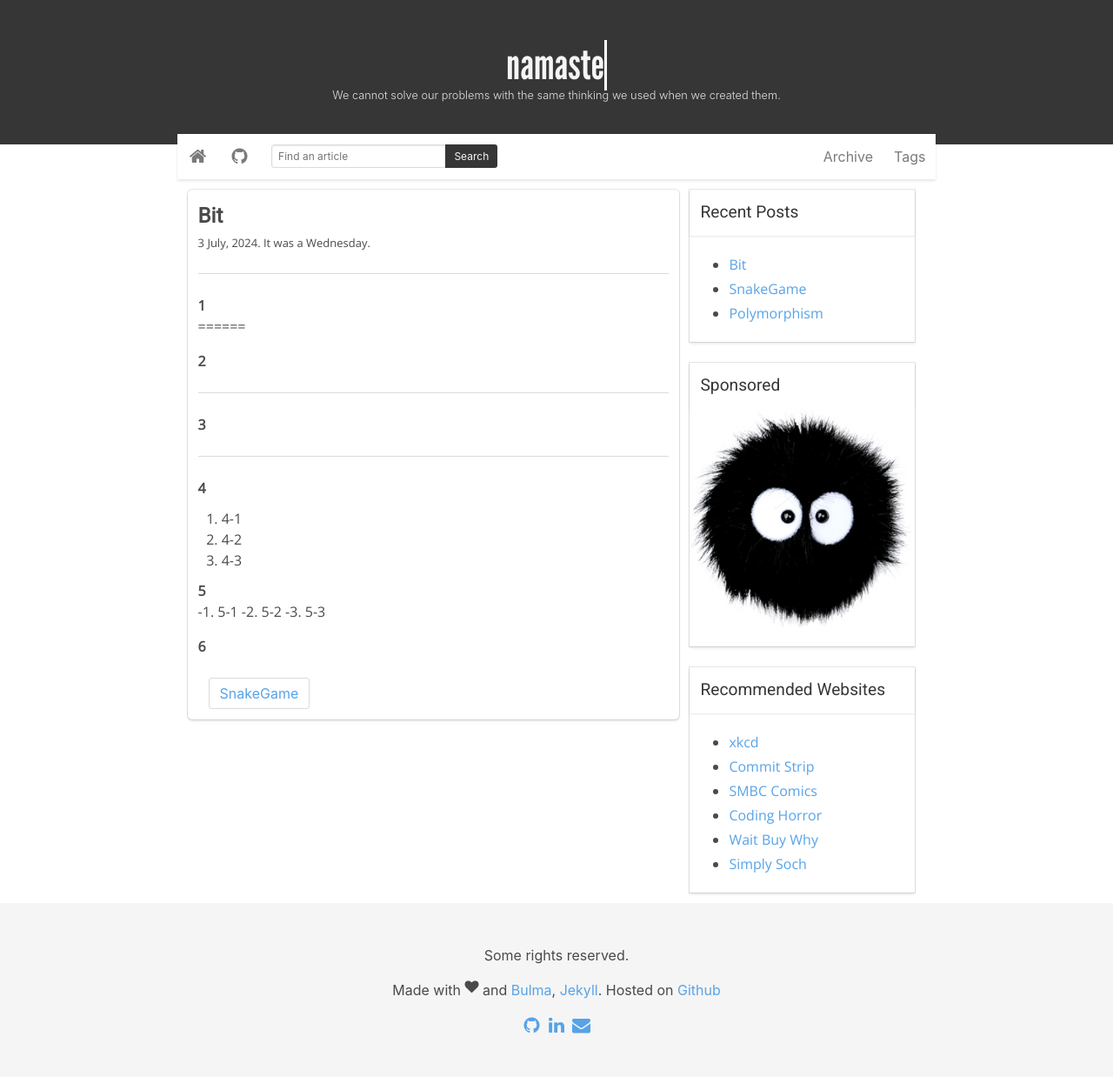
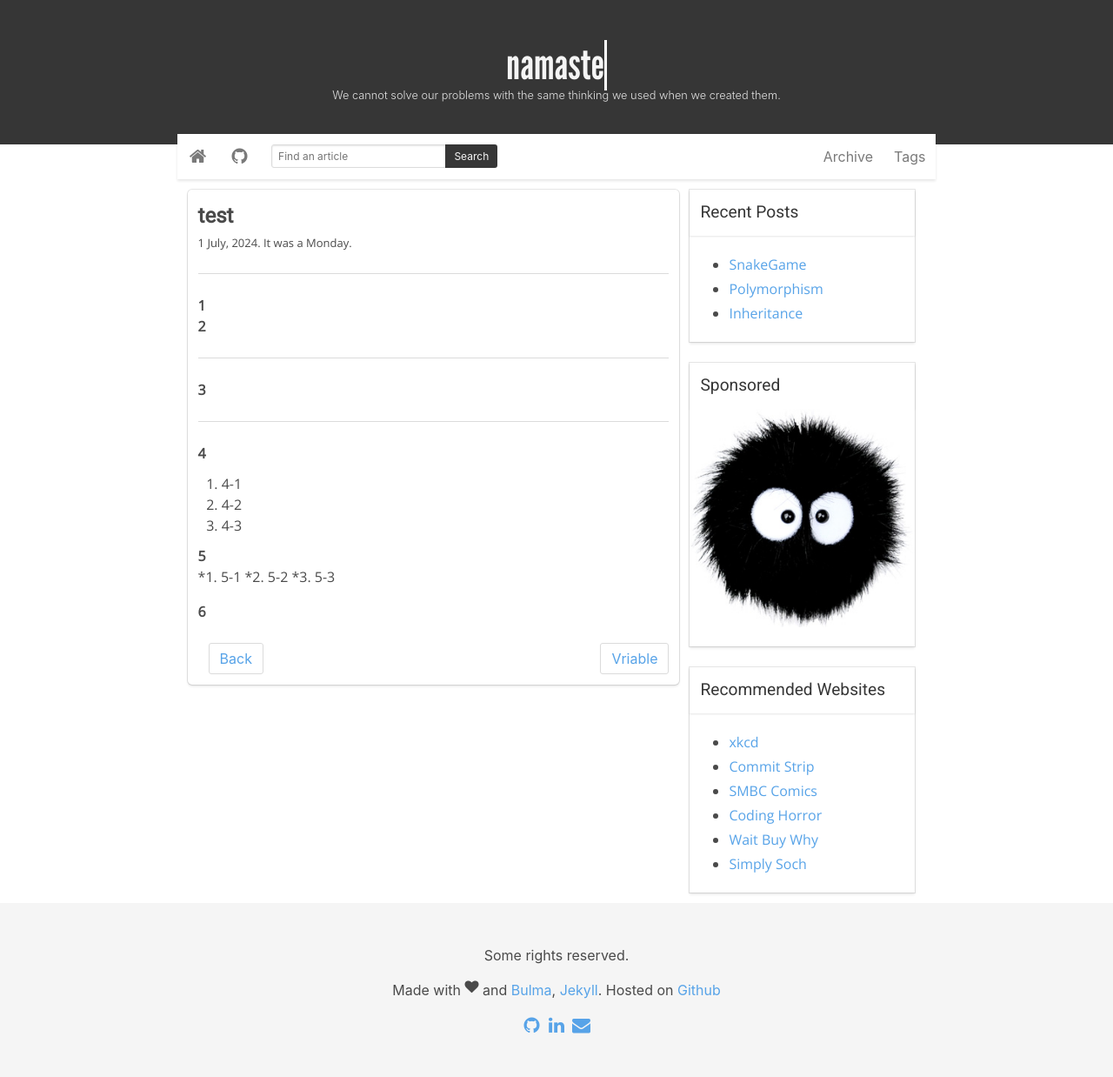
Before and after one commit to ptt0313/ptt0313.github.io, a Jekyll site: the page built from _posts/2024-07-01-Class0th-Sample.markdown, in a window 1280 px wide. Shown: the whole page at 87% size. Built offline with Jekyll 4.4.1, drawn with Linux system fonts in a browser that asks for light colours; comment, search, counter and statistics services are not loaded.

Commit message:
Update 2024-07-01-Class0th-Sample.markdown

```diff
--- a/_posts/2024-07-01-Class0th-Sample.markdown
+++ b/_posts/2024-07-01-Class0th-Sample.markdown
@@ -1,18 +1,16 @@
 ---
 layout: post
-title: Bit
-date: 2024-07-03 13:00:00
-tags: [c# grammar]
+title: test
+tags: [test]
 ---
 
 # 1
-======
 
 ## 2
-------
+---
 
 ### 3
-------
+---
 
 #### 4
 1. 4-1
@@ -20,7 +18,7 @@ tags: [c# grammar]
 3. 4-3
 
 ##### 5
--1. 5-1
--2. 5-2
--3. 5-3
+*1. 5-1
+*2. 5-2
+*3. 5-3
 ###### 6
```
